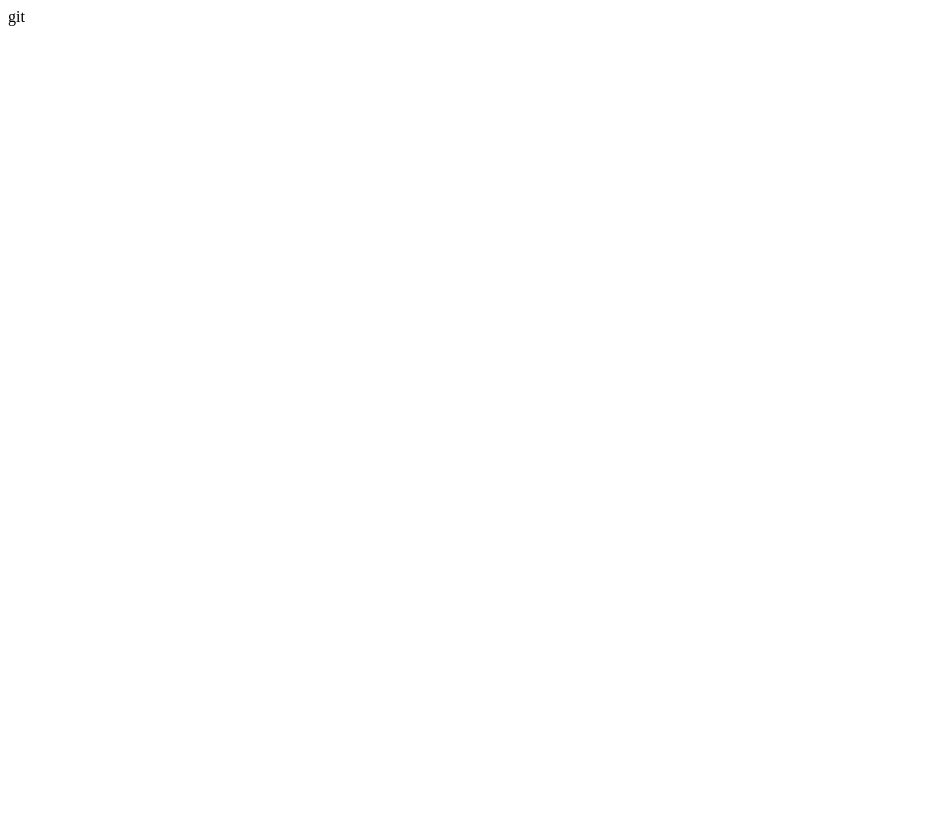
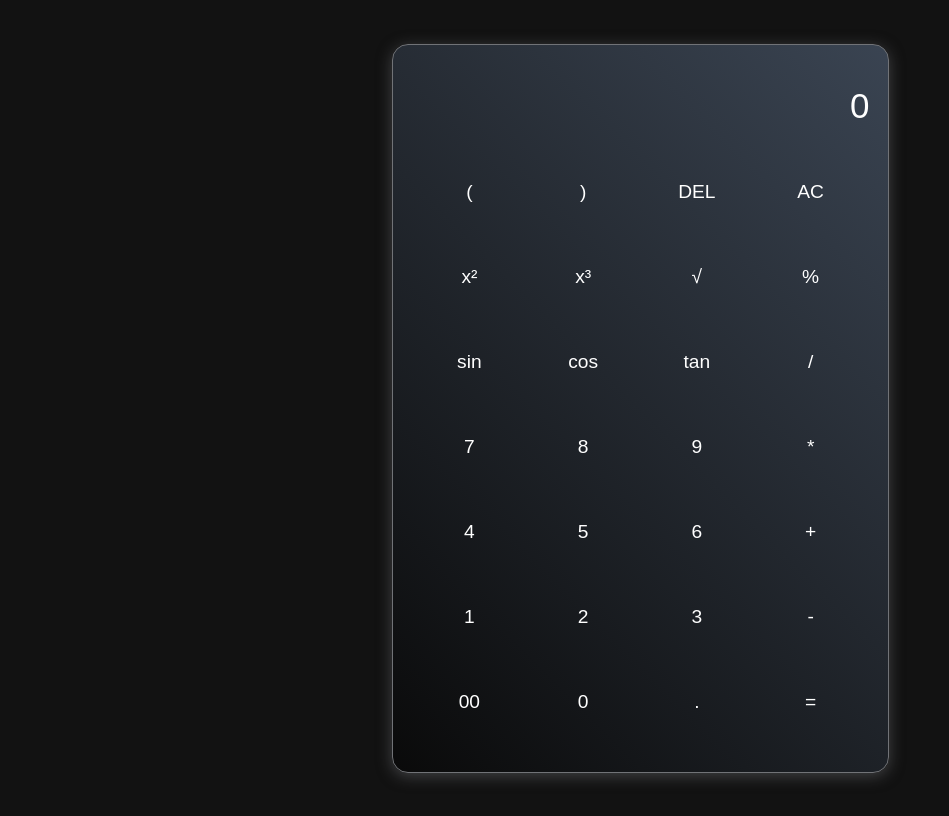
Before and after one commit to PRANTO-X/Calculator, a plain HTML site: page index.html in a window 1280 px wide. Shown: the whole page, without its empty margins (0-949 px from the left). Drawn offline with Linux system fonts and the light colour scheme.

Commit message:
fix design

```diff
--- a/CSS/style.css
+++ b/CSS/style.css
@@ -0,0 +1,60 @@
+body {
+    display: flex;
+    justify-content: center;
+    align-items: center;
+    height: 100vh;
+    background-color: #121212; /* Dark background */
+}
+
+.display{
+    width: 100%;
+    height: 80px;
+    background: transparent;
+    border: none;
+    outline: none;
+    text-align: end;
+    font-size: 35px;
+    margin-bottom: 10px;
+}
+
+input::placeholder{
+    color: white;
+}
+
+.calculator {
+    border: 1px solid #717377;
+    padding: 20px;
+    border-radius: 16px;
+    background: linear-gradient(45deg, #0a0a0a, #3a4452);
+    box-shadow: 0px 3px 15px rgba(113, 115, 119, 0.5);
+
+}
+
+
+.btn div{
+    display: grid;
+    grid-template-columns: repeat(4, 1fr);
+    place-items: center;
+    margin-bottom: 15px;
+}
+
+button {
+    border-radius: 50%;
+    height: 70px;
+    width: 70px;
+    font-size: 1.2rem;
+    border: none;
+    background: transparent;
+    color: white;
+    cursor: pointer;
+    transition: background-color 0.3s ease;
+}
+
+button:hover {
+    background-color: #555;
+    box-shadow: 0 0 1rem white;
+}
+
+button:active {
+    background-color: #777; /* Darker when pressed */
+}
--- a/index.html
+++ b/index.html
@@ -3,9 +3,65 @@
 <head>
     <meta charset="UTF-8">
     <meta name="viewport" content="width=device-width, initial-scale=1.0">
+    <link rel="stylesheet" href="CSS/style.css">
     <title>CALCULATOR</title>
 </head>
 <body>
-    git
+    <div class="calculator">
+       <input type="text" placeholder="0" class="display">
+
+      <div class="btn">
+        <div>
+            <button>(</button>
+            <button>)</button>
+            <button>DEL</button>
+            <button>AC</button>
+           </div>
+
+           <div>
+            <button>x&sup2</button>
+            <button>x&sup3</button>
+            <button>√</button>
+            <button>%</button>
+           </div>
+
+           <div>
+            <button>sin</button>
+            <button>cos</button>
+            <button>tan</button>
+            <button>/</button>
+           </div>
+
+           <div>
+            <button>7</button>
+            <button>8</button>
+            <button>9</button>
+            <button>*</button>
+           </div>
+
+           <div>
+            <button>4</button>
+            <button>5</button>
+            <button>6</button>
+            <button>+</button>
+           </div>
+
+           <div>
+            <button>1</button>
+            <button>2</button>
+            <button>3</button>
+            <button>-</button>
+           </div>
+
+           <div>
+            <button>00</button>
+            <button>0</button>
+            <button>.</button>
+            <button>=</button>
+           </div>
+      </div>
+
+
+    </div>
 </body>
 </html>
```
